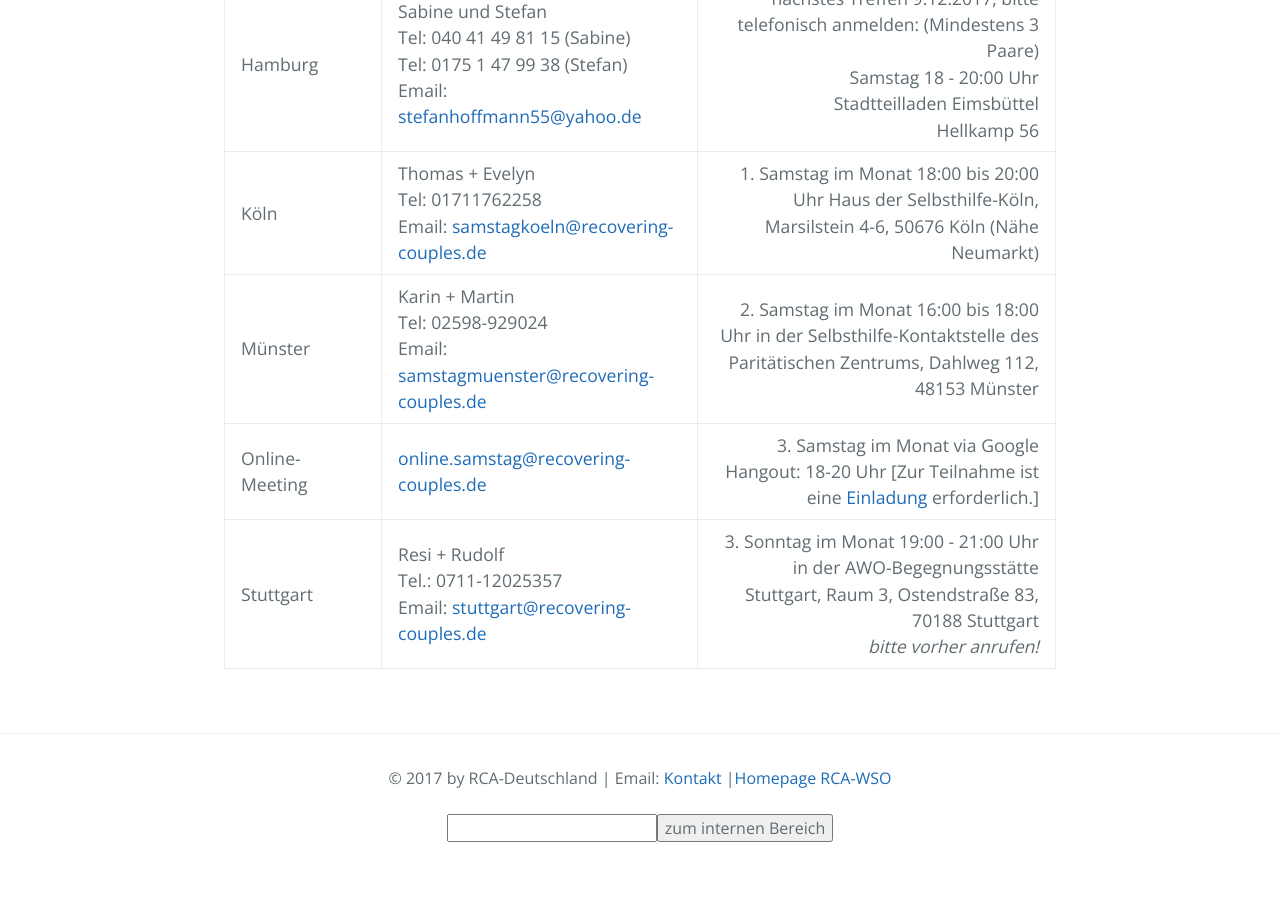
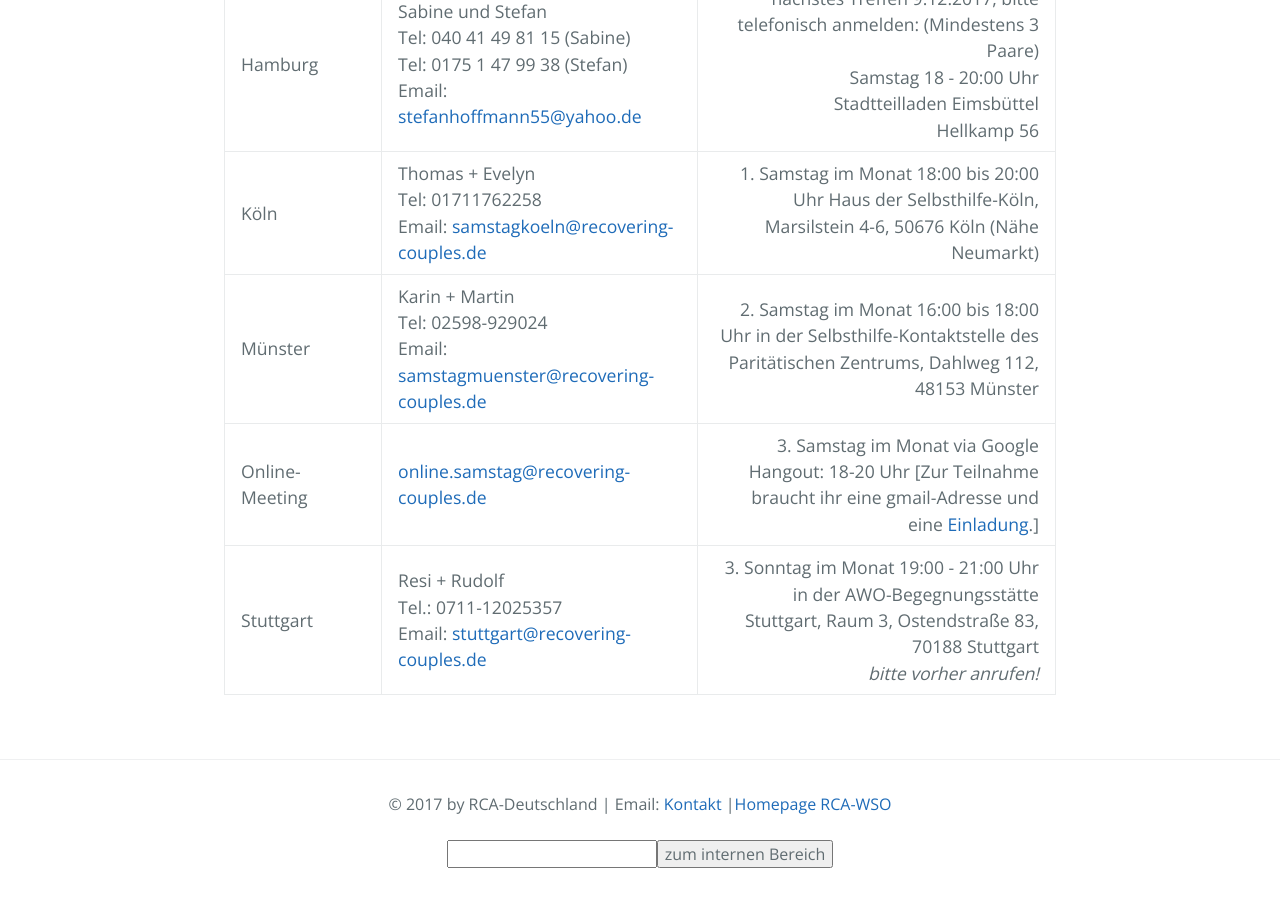
Before and after one commit to rcadeutschland/rcadeutschland.github.io, a Jekyll site: the page built from Gruppen.MD, in a window 1280 px wide and 900 px high, scrolled down 824 px. Built offline with Jekyll 4.4.1, drawn with Linux system fonts in a browser that asks for light colours; nearby versions of some CDN libraries; before the commit the page ends 1698 px from its top, so only the background shows below that.

Commit message:
Update Gruppen.MD

```diff
--- a/Gruppen.MD
+++ b/Gruppen.MD
@@ -12,5 +12,5 @@
 | Hamburg | Sabine und Stefan<br>Tel: 040 41 49 81 15 (Sabine)<br>Tel: 0175 1 47 99 38 (Stefan)<br>Email: <stefanhoffmann55@yahoo.de> | nächstes Treffen 9.12.2017, bitte telefonisch anmelden: (Mindestens 3 Paare)<br>Samstag 18 - 20:00 Uhr<br>Stadtteilladen Eimsbüttel<br>Hellkamp 56 |
 | Köln | Thomas + Evelyn<br>Tel: 01711762258<br>Email: <samstagkoeln@recovering-couples.de> | 1. Samstag im Monat 18:00 bis 20:00 Uhr Haus der Selbsthilfe-Köln, Marsilstein 4-6, 50676 Köln (Nähe Neumarkt) |
 | Münster | Karin + Martin<br>Tel: 02598-929024<br>Email: <samstagmuenster@recovering-couples.de> | 2. Samstag im Monat 16:00 bis 18:00 Uhr  in der Selbsthilfe-Kontaktstelle des Paritätischen Zentrums, Dahlweg 112, 48153 Münster |
-| Online-Meeting | <online.samstag@recovering-couples.de> | 3. Samstag im Monat via Google Hangout: 18-20 Uhr [Zur Teilnahme ist eine <a href="mailto:online.samstag@recovering-couples.de?subject=[Anmeldung RCA-Onlinemeeting]">Einladung</a> erforderlich.] |
+| Online-Meeting | <online.samstag@recovering-couples.de> | 3. Samstag im Monat via Google Hangout: 18-20 Uhr [Zur Teilnahme braucht ihr eine gmail-Adresse und eine <a href="mailto:online.samstag@recovering-couples.de?subject=[Anmeldung RCA-Onlinemeeting]">Einladung</a>.] |
 | Stuttgart | Resi + Rudolf<br>Tel.: 0711-12025357<br>Email: <stuttgart@recovering-couples.de> | 3. Sonntag im Monat 19:00 - 21:00 Uhr in der AWO-Begegnungsstätte Stuttgart, Raum 3, Ostendstraße 83, 70188 Stuttgart<br> *bitte vorher anrufen!* |
```
